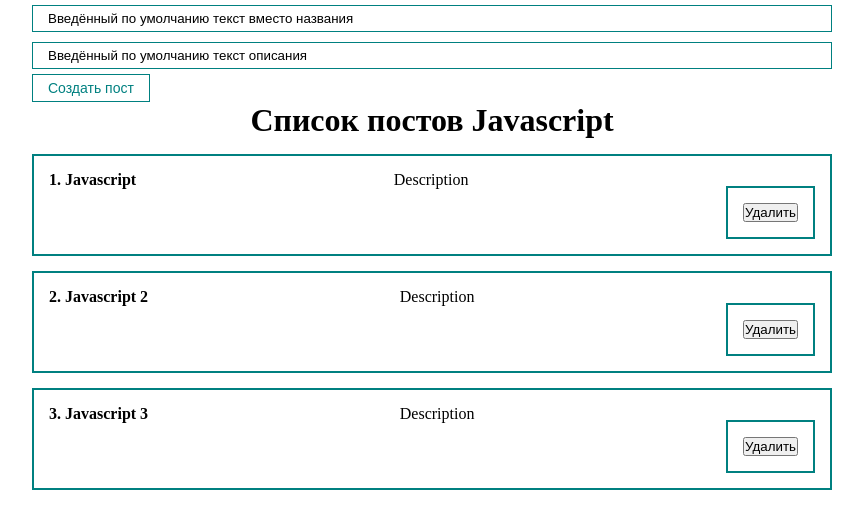
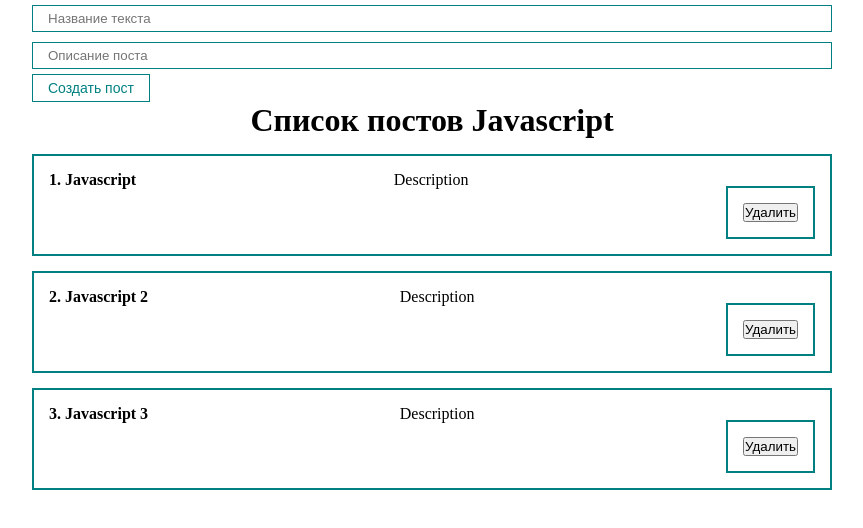
Before and after one commit to AndreiAvdko/reactExampleApp, a React (Create React App) app: page / in a window 1280 px wide. Shown: the top 528 px of the page, without its empty margins (208-1071 px from the left). Built offline with nearby package versions, Linux system fonts and the light colour scheme.

Commit message:
Объект вместо строки в качестве состояния для inputов

```diff
--- a/src/App.js
+++ b/src/App.js
@@ -11,38 +11,38 @@ function App() {
       {id: 3, title: "Javascript 3", body: "Description"},
   ])
 
-  // Состояние поля ввода заголовка поста
-  const [title, setTitle] = useState("Введённый по умолчанию текст вместо названия");
-  // Состояние поля ввода описания поста
-  const [body, setBody] = useState("Введённый по умолчанию текст описания");
+  // В качестве значений используем объект post и его поля
+  const [post, setPost] = useState({
+                                      title:'',
+                                      body:''
+                                    });
 
   const addNewPost = (e) => {
       e.preventDefault();
 
-      const newPost = {
-        id: Date.now(),
-        title,
-        body
-      }
       // Передаем старый массив и добавляем новый пост
-      setPosts_javasript([...javascript_posts, newPost]);
+      // разворачивая информацию из поста и добавляя id
+      setPosts_javasript([...javascript_posts, {...post, id: Date.now()}]);
+
       // Очищаем input после добавления поста
-      setTitle('');
-      setBody('');
+      setPost({
+        title: '',
+        body: ''
+      });
   }
 
   return (
     <div className="App">
         <form>
             <MyInput
-                value = {title}
-                onChange={event => setTitle(event.target.value)}
+                value = {post.title}
+                onChange={e => setPost({ ...post, title: e.target.value })}
                 type="text"
                 placeholder="Название текста"
             />
             <MyInput
-                  value = {body}
-                  onChange={event => setBody(event.target.value)}
+                  value = {post.body}
+                  onChange={e => setPost({...post, body: e.target.value })}
                   type="text"
                   placeholder="Описание поста"
             />
```
